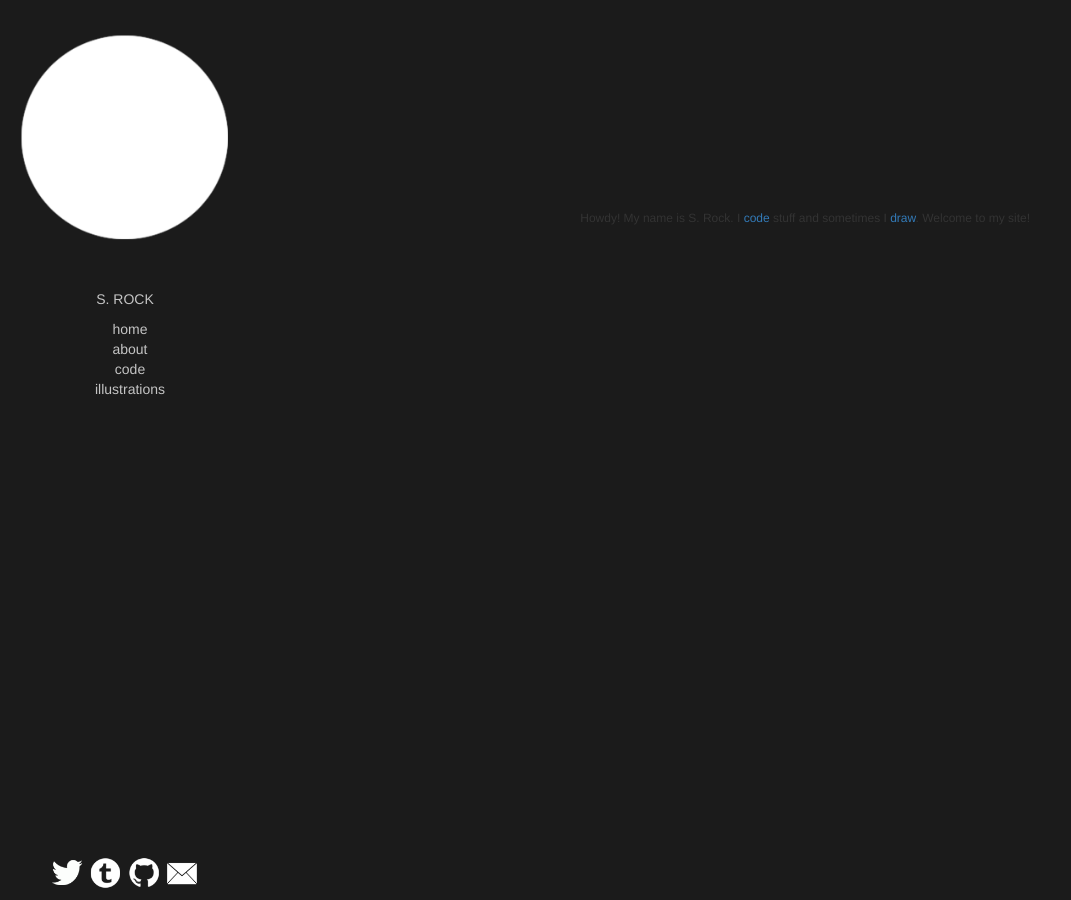
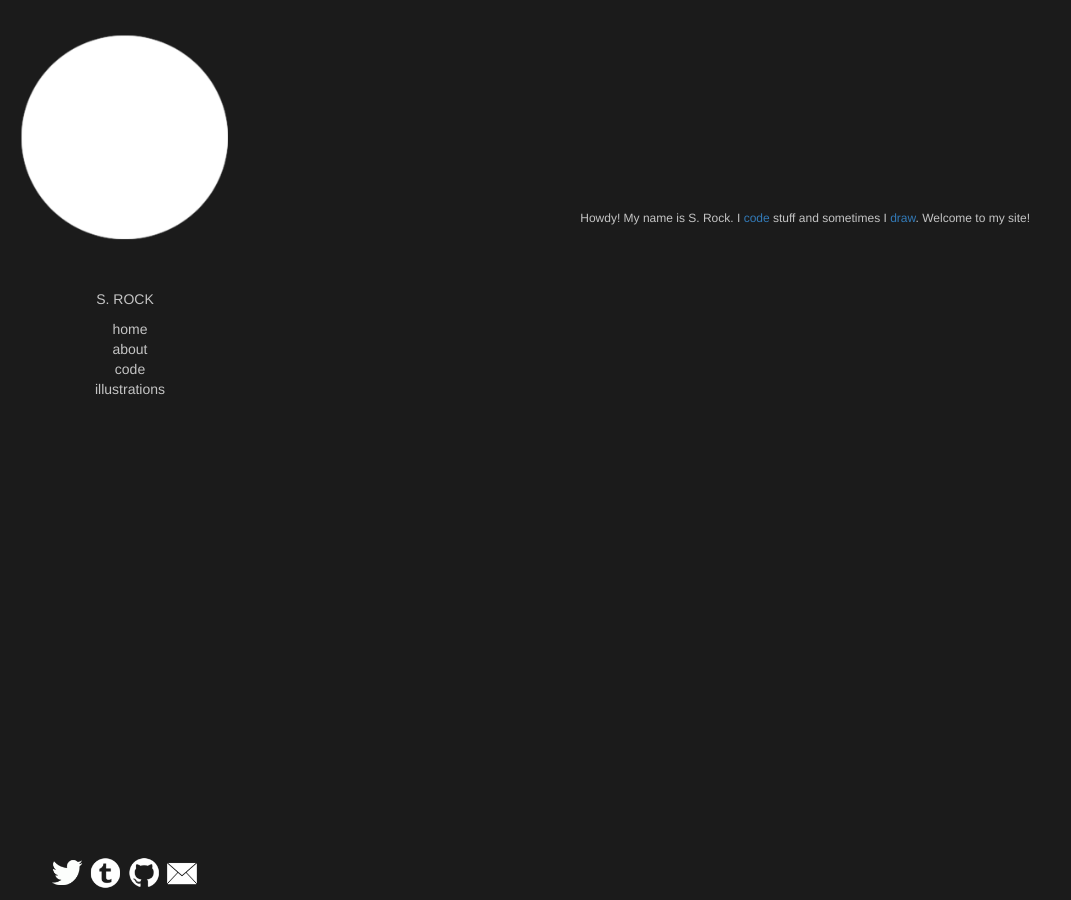
Before and after one commit to Revenir/revenir.github.io, a Jekyll site: the page built from index.html, in a window 1280 px wide. Shown: the whole page, without its empty margins (0-1071 px from the left). Built offline with Jekyll 4.4.1, drawn with Linux system fonts in a browser that asks for light colours.

Commit message:
Update main.css

```diff
--- a/css/main.css
+++ b/css/main.css
@@ -43,6 +43,7 @@ html{
     margin-top: 200px;
     margin-right: 250px;
     font-size: 12px;
+    color: #c4c4c4;
 }
 
 footer {
```
